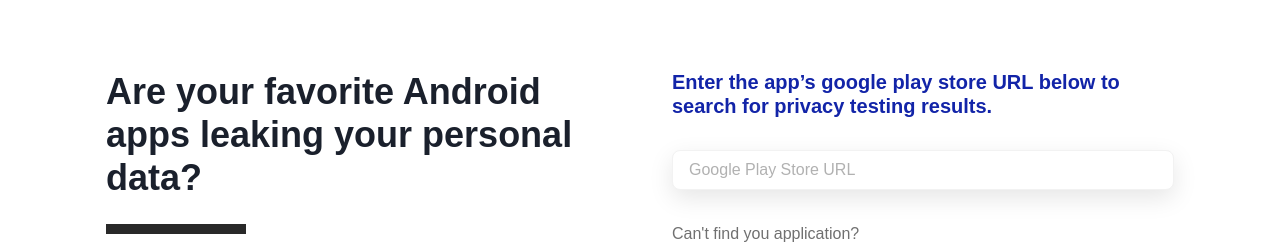
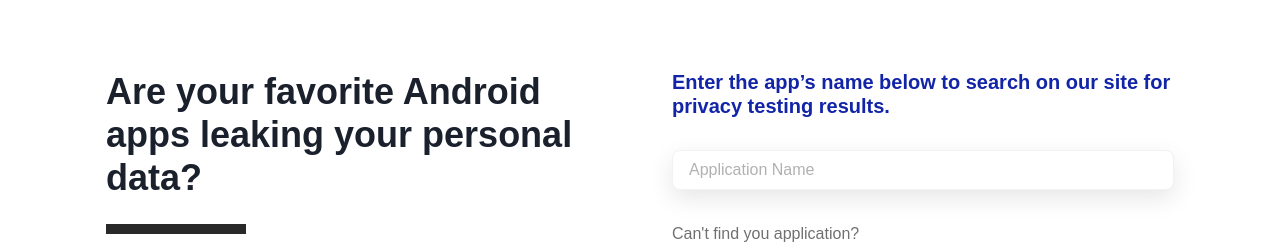
Before and after one commit to prawsang/vulpix-frontend, a Next.js app: page / in a window 1280 px wide. Shown: the part 142-386 px from the top of the page. Built offline with nearby package versions, Linux system fonts and the light colour scheme.

Commit message:
add prettier and eslint

```diff
--- a/pages/index.tsx
+++ b/pages/index.tsx
@@ -1,30 +1,30 @@
-import { Text, Heading, Flex, Box, VStack } from "@chakra-ui/react";
-import Container from "components/Container";
-import Divider from "components/Divider";
-import DefaultLayout from "layouts/default";
-import Input from "components/Input";
-import Button from "components/Button";
-import Table from "components/Table";
-import Select from "components/Select";
-import { useState } from "react";
-import { StatTypes } from "types/stats";
+import { Text, Heading, Flex, Box, VStack, Menu, MenuList, MenuItem } from '@chakra-ui/react'
+import Container from 'components/Container'
+import Divider from 'components/Divider'
+import DefaultLayout from 'layouts/default'
+import Input from 'components/Input'
+import Button from 'components/Button'
+import Table from 'components/Table'
+import Select from 'components/Select'
+import { useState } from 'react'
+import { StatTypes } from 'types/stats'
 
 const statsMode = [
   {
     name: StatTypes.mostSearched,
-    label: "Most Searched on Vulpix",
+    label: 'Most Searched on Vulpix',
   },
   {
     name: StatTypes.mostLeakCat,
-    label: "Most Leaking Application Categories",
+    label: 'Most Leaking Application Categories',
   },
-];
+]
 
 const Home = () => {
-  const [selectedStats, setSelectedStats] = useState(StatTypes.mostSearched);
+  const [selectedStats, setSelectedStats] = useState(StatTypes.mostSearched)
   const onStatModeChange = (e) => {
-    setSelectedStats(e.target.value);
-  };
+    setSelectedStats(e.target.value)
+  }
 
   return (
     <DefaultLayout pageName="Home">
@@ -33,36 +33,45 @@ const Home = () => {
           minHeight="90vh"
           pt="20vh"
           flexDirection={{
-            md: "row",
-            base: "column",
+            md: 'row',
+            base: 'column',
           }}
         >
           <Box flex="1" pr={{ md: 8, base: 0 }}>
-            <Heading>
-              Are your favorite Android apps leaking your personal data?
-            </Heading>
+            <Heading>Are your favorite Android apps leaking your personal data?</Heading>
             <Divider mt="24px" mb="36px" />
           </Box>
           <Box flex="1" pl={{ md: 8, base: 0 }}>
             <Heading as="h3" size="md" color="accent.500" mb="32px">
-              Enter the app’s google play store URL below to search for privacy
-              testing results.
+              Enter the app’s name below to search on our site for privacy testing results.
             </Heading>
-            <Input placeholder="Google Play Store URL" />
+            <Box position="relative">
+              <Input placeholder="Application Name" />
+              <Box position="absolute" top="0" left="0">
+                <Menu>
+                  <MenuList>
+                    <MenuItem>Download</MenuItem>
+                    <MenuItem>Create a Copy</MenuItem>
+                    <MenuItem>Mark as Draft</MenuItem>
+                    <MenuItem>Delete</MenuItem>
+                    <MenuItem>Attend a Workshop</MenuItem>
+                  </MenuList>
+                </Menu>
+              </Box>
+            </Box>
             <Box
               mt="32px"
               mb="48px"
               textAlign={{
-                md: "left",
-                base: "center",
+                md: 'left',
+                base: 'center',
               }}
             >
               <Text mb="8px" color="gray.600">
-                Can't find you application?
+                Can&apos;t find you application?
               </Text>
               <Text color="gray.700" mb="32px">
-                You can request the application to be tested. This takes only a
-                few minutes.
+                You can request the application to be tested. This takes only a few minutes.
               </Text>
               <Button>Request Testing</Button>
             </Box>
@@ -110,13 +119,12 @@ const Home = () => {
               About VULPIX
             </Heading>
             <Text color="gray.700" textAlign="left" mb="48px">
-              Lorem ipsum dolor sit amet, consectetur adipiscing elit, sed do
-              eiusmod tempor incididunt ut labore et dolore magna aliqua. Ut
-              enim ad minim veniam, quis nostrud exercitation ullamco laboris
-              nisi ut aliquip ex ea commodo consequat. Duis aute irure dolor in
-              reprehenderit in voluptate velit esse cillum dolore eu fugiat
-              nulla pariatur. Excepteur sint occaecat cupidatat non proident,
-              sunt in culpa qui officia deserunt mollit anim id est laborum.
+              Lorem ipsum dolor sit amet, consectetur adipiscing elit, sed do eiusmod tempor
+              incididunt ut labore et dolore magna aliqua. Ut enim ad minim veniam, quis nostrud
+              exercitation ullamco laboris nisi ut aliquip ex ea commodo consequat. Duis aute irure
+              dolor in reprehenderit in voluptate velit esse cillum dolore eu fugiat nulla pariatur.
+              Excepteur sint occaecat cupidatat non proident, sunt in culpa qui officia deserunt
+              mollit anim id est laborum.
             </Text>
             <Text fontWeight="600" mb="32px">
               Want to learn more about our testing methods?
@@ -126,7 +134,7 @@ const Home = () => {
         </Box>
       </Container>
     </DefaultLayout>
-  );
-};
+  )
+}
 
-export default Home;
+export default Home
```
Also changed, not shown: layouts/default.tsx (+4 -4 lines), package.json (+16 -4 lines), pages/_app.tsx (+4 -4 lines), pages/request.tsx (+11 -11 lines), style/theme.ts (+17 -17 lines), .eslintrc.js (added), .eslintrc.json (deleted), 2 other files (tests, documents, lock files or other folders).
